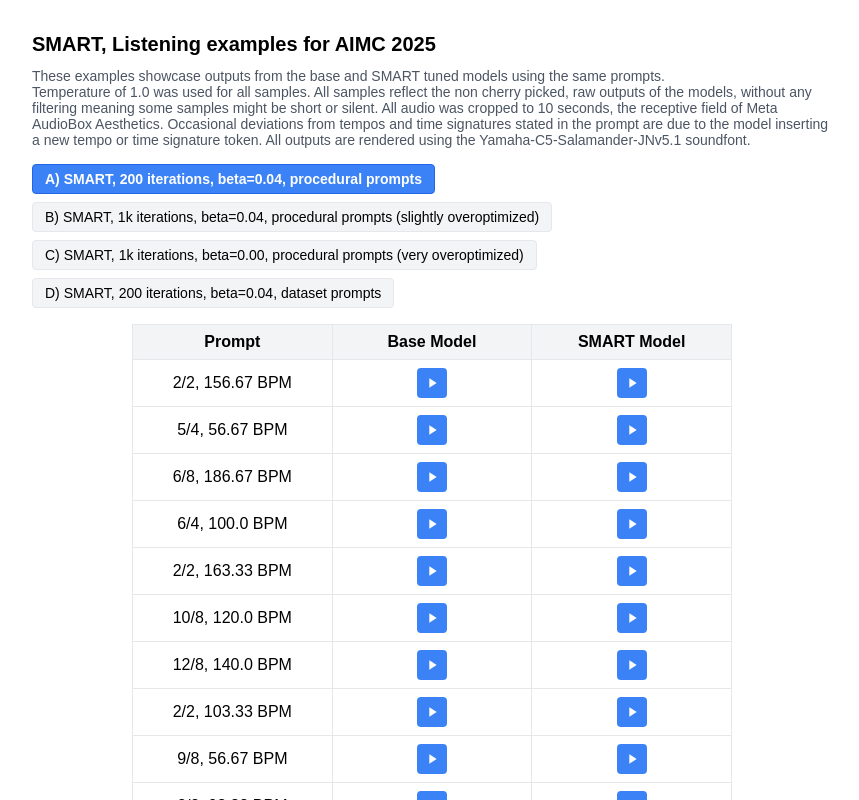
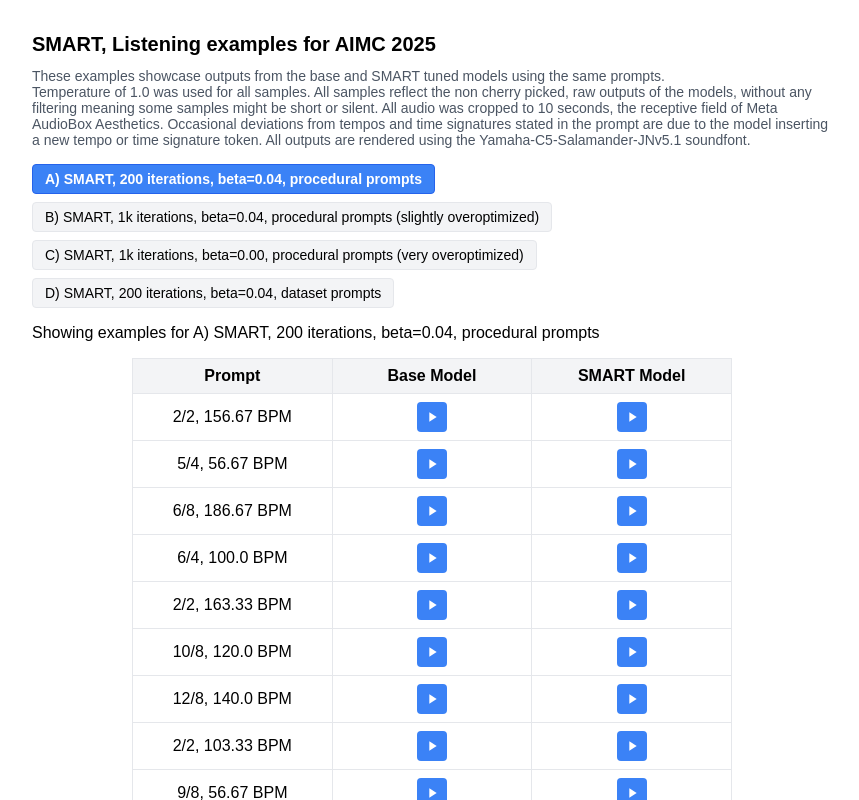
Before and after one commit to anonymous-submission-199999999/SMART-demo, a React (Vite) app: page / in a window 1280 px wide. Shown: the top 800 px of the page, without its empty margins (208-1067 px from the left). Built offline with nearby package versions, Linux system fonts and the light colour scheme.

Commit message:
add text

```diff
--- a/src/AudioComparison.jsx
+++ b/src/AudioComparison.jsx
@@ -524,9 +524,7 @@ const AudioComparison = () => {
                     </button>
                 ))}
             </div>
-
-
-
+            <p>Showing examples for {selectedExperiment}</p>
             <div style={styles.tableContainer}>
                 <table style={styles.table}>
                     <thead style={styles.tableHead}>
```
